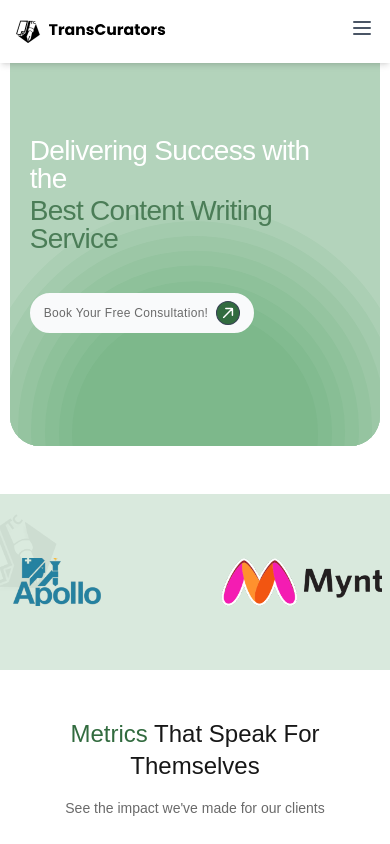
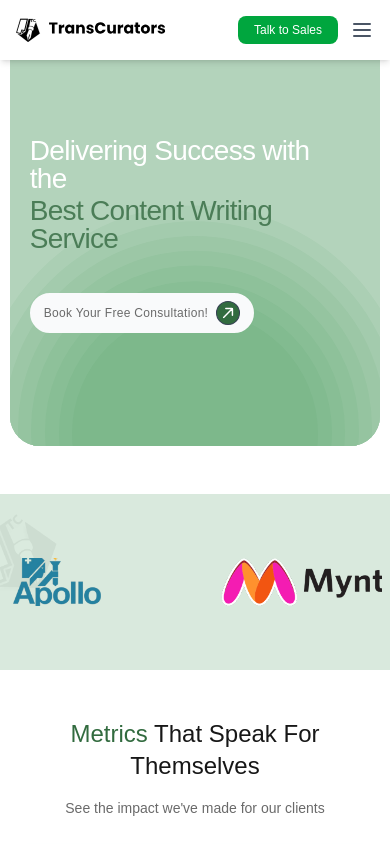
Before and after one commit to AnasNasim12/techcuratorsweb, a Next.js app: page /premium-content-writing-services in a window 390 px wide. Shown: the top 844 px of the page. Built offline with nearby package versions, Linux system fonts and the light colour scheme.

Commit message:
more changes

```diff
--- a/app/premium-content-writing-services/page.js
+++ b/app/premium-content-writing-services/page.js
@@ -453,9 +453,7 @@ const LandingPage = () => {
     <>
       <header className="fixed top-0 left-0 right-0 bg-white z-50 shadow-md">
   <div className="max-w-7xl mx-auto flex justify-between items-center px-4 py-4">
-
     {/* Logo */}
-
     <Image
       src="/Trans_logo.svg"
       alt="Logo"
@@ -464,12 +462,12 @@ const LandingPage = () => {
       className="cursor-pointer"
     />
 
-
     {/* Desktop nav buttons */}
     <div className="hidden md:flex items-center space-x-3">
-          {/* Right Side Buttons */}
-          <div className="flex items-center gap-4">
-            <Link href="/careers" className="inline-block text-[#326B3F] border border-[#326B3F] px-5 py-1.5 rounded-lg text-sm font-medium hover:bg-[#326B3F] hover:text-white transition-colors duration-300">
+      <Link
+        href="/careers"
+        className="inline-block text-[#326B3F] border border-[#326B3F] px-5 py-1.5 rounded-lg text-sm font-medium hover:bg-[#326B3F] hover:text-white transition-colors duration-300"
+      >
         Careers
       </Link>
       <div
@@ -484,10 +482,20 @@ const LandingPage = () => {
         Talk to Sales
       </div>
     </div>
+
+    {/* Mobile view: Hamburger menu and Talk to Sales button */}
+    <div className="md:hidden flex items-center space-x-3">
+      <div
+        onClick={() => {
+          document.getElementById('contact-form').scrollIntoView({
+            behavior: 'smooth',
+            block: 'start',
+          });
+        }}
+        className="inline-block bg-green-600 text-white px-4 py-1.5 rounded-lg text-xs font-medium hover:bg-gray-900 cursor-pointer"
+      >
+        Talk to Sales
       </div>
-
-        {/* Mobile menu button */}
-        <div className="md:hidden">
       <button
         id="menu-button"
         onClick={toggleMobileMenu}
@@ -495,19 +503,41 @@ const LandingPage = () => {
         aria-label="Toggle menu"
       >
         {isMobileMenuOpen ? (
-              <svg className="w-6 h-6" fill="none" stroke="currentColor" viewBox="0 0 24 24" xmlns="http://www.w3.org/2000/svg">
-                <path strokeLinecap="round" strokeLinejoin="round" strokeWidth={2} d="M6 18L18 6M6 6l12 12" />
+          <svg
+            className="w-6 h-6"
+            fill="none"
+            stroke="currentColor"
+            viewBox="0 0 24 24"
+            xmlns="http://www.w3.org/2000/svg"
+          >
+            <path
+              strokeLinecap="round"
+              strokeLinejoin="round"
+              strokeWidth={2}
+              d="M6 18L18 6M6 6l12 12"
+            />
           </svg>
         ) : (
-              <svg className="w-6 h-6" fill="none" stroke="currentColor" viewBox="0 0 24 24" xmlns="http://www.w3.org/2000/svg">
-                <path strokeLinecap="round" strokeLinejoin="round" strokeWidth={2} d="M4 6h16M4 12h16M4 18h16" />
+          <svg
+            className="w-6 h-6"
+            fill="none"
+            stroke="currentColor"
+            viewBox="0 0 24 24"
+            xmlns="http://www.w3.org/2000/svg"
+          >
+            <path
+              strokeLinecap="round"
+              strokeLinejoin="round"
+              strokeWidth={2}
+              d="M4 6h16M4 12h16M4 18h16"
+            />
           </svg>
         )}
       </button>
     </div>
   </div>
 
-  {/* Mobile menu - moved outside the flex container for better positioning */}
+  {/* Mobile menu */}
   {isMobileMenuOpen && (
     <div
       id="mobile-menu"
@@ -519,19 +549,6 @@ const LandingPage = () => {
       >
         Careers
       </Link>
-
-      <div
-        onClick={() => {
-          setIsMobileMenuOpen(false);
-          document.getElementById('contact-form').scrollIntoView({
-            behavior: 'smooth',
-            block: 'start'
-          });
-        }}
-        className="bg-black text-white px-6 py-2 rounded-lg text-sm font-medium hover:bg-gray-900 cursor-pointer text-center"
-      >
-        Talk to Sales
-      </div>
     </div>
   )}
 </header>
```
Lines whose indentation alone changed are shown as unchanged.
